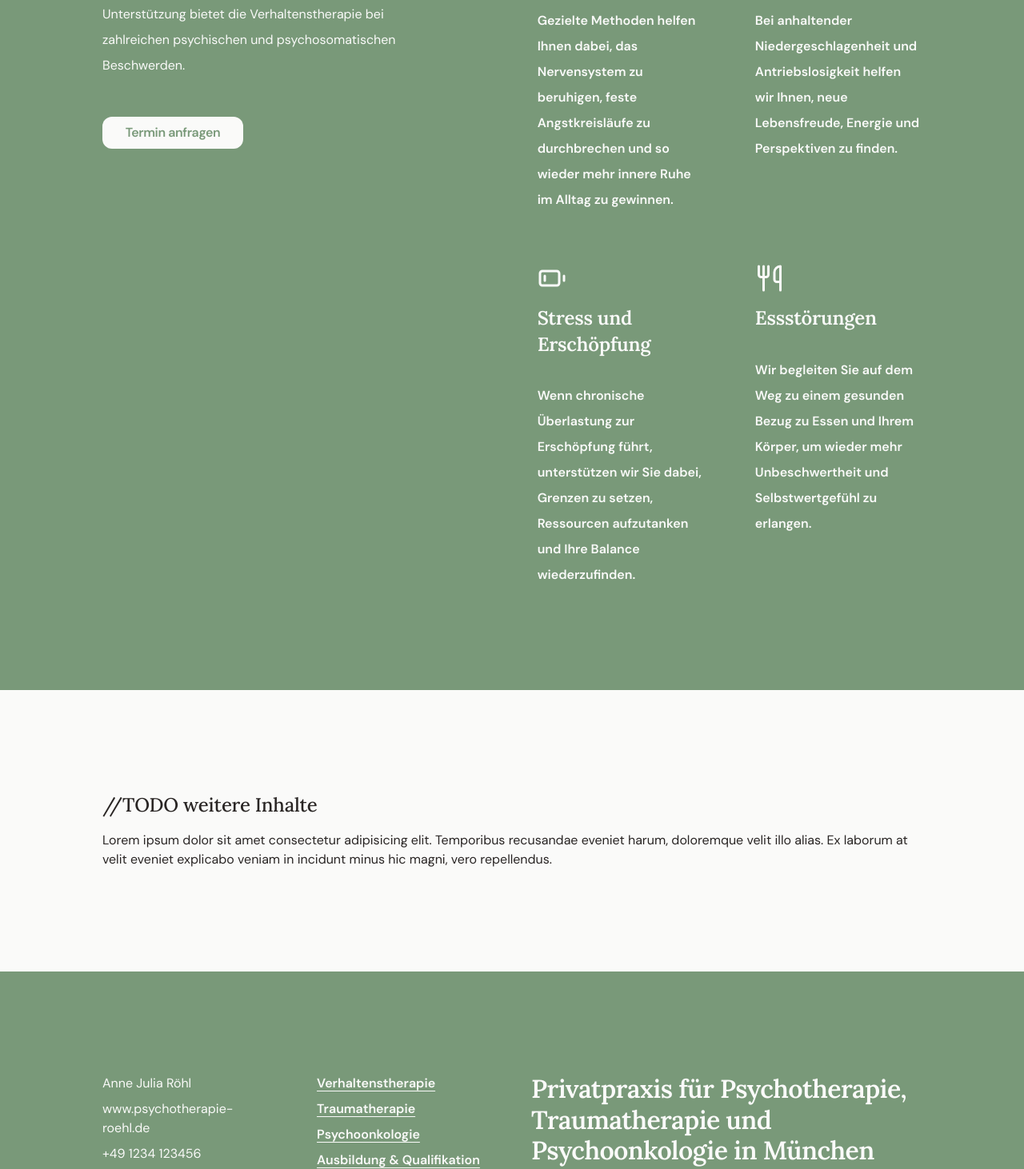
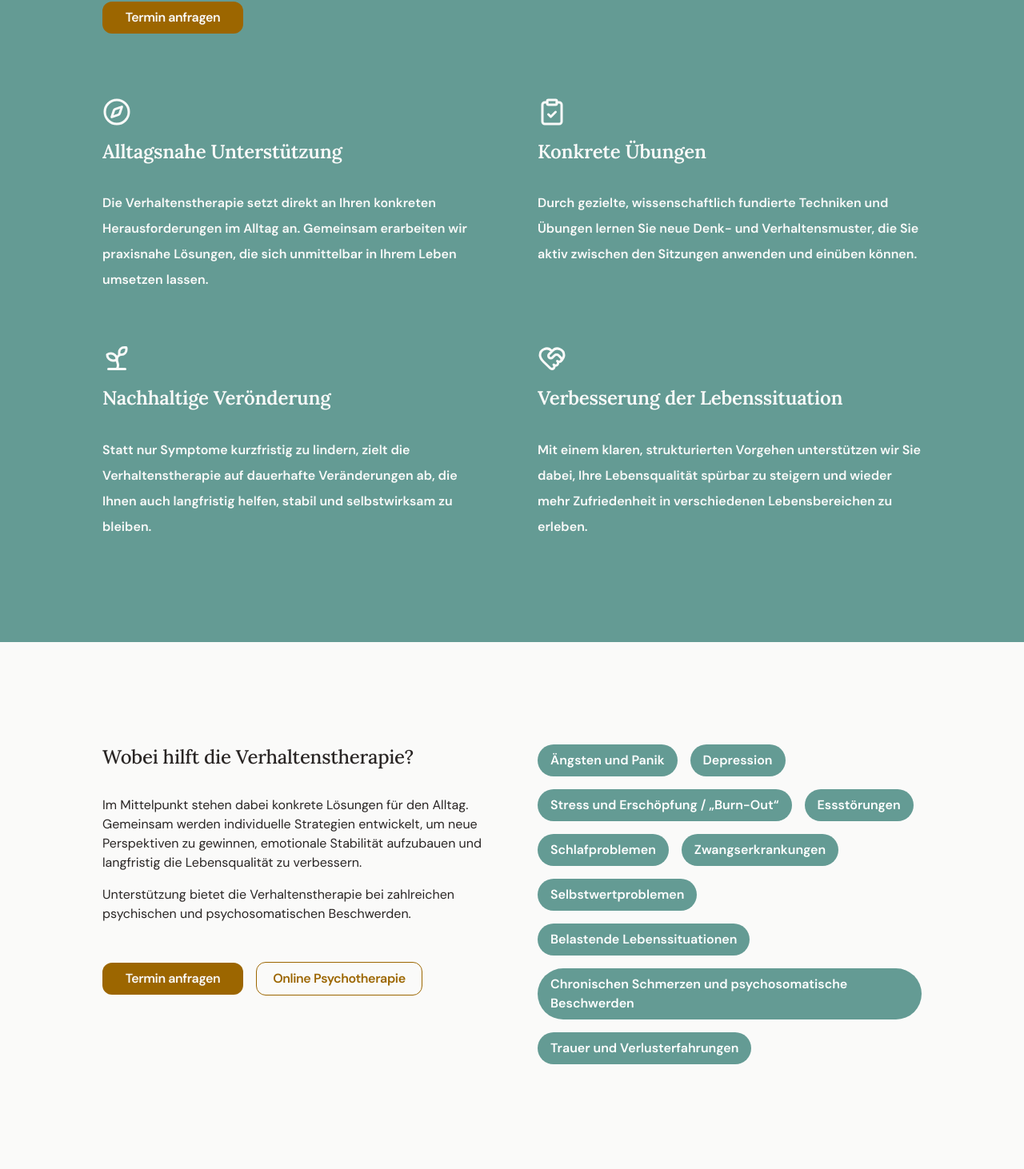
Before and after one commit to dscmari/psychotherapie-r, a Next.js app: page /verhaltenstherapie in a window 1280 px wide. Shown: the part 1197-2659 px from the top of the page at 80% size. Built offline with nearby package versions, Linux system fonts and the light colour scheme.

Commit message:
implement /verhaltenstherapie sections

```diff
--- a/app/components/Features.tsx
+++ b/app/components/Features.tsx
@@ -29,19 +29,19 @@ export default function Features({ className, data }: Props) {
 
   return (
     <div
-      className={`bg-sage flex flex-col xl:flex-row xl:items-start gap-12 lg:gap-16 xl:gap-32 text-stone-light ${className}`}
+      className={`bg-sage-dark flex flex-col 2xl:flex-row 2xl:items-start gap-12 lg:gap-16 2xl:gap-32 text-stone-light ${className}`}
     >
       <div className="flex-1 flex flex-col items-center lg:items-start gap-4">
         <span className="font-light text-sm !text-stone-light">
           {subheader}
         </span>
-        <h1 className="mb-8 lg:!text-3xl/12 xl:!text-5xl/14 !font-bold tracking-wide !text-stone-light">
+        <h1 className="mb-8 lg:!text-3xl/12 2xl:!text-5xl/14 !font-bold tracking-wide !text-stone-light">
           {headline}
         </h1>
-        <p className="xl:text-base/8 text-center lg:text-start !text-stone-light lg:max-w-3/5 xl:max-w-full">
+        <p className="2xl:text-base/8 text-center lg:text-start !text-stone-light lg:max-w-3/5 2xl:max-w-full">
           {intro}
         </p>
-        <ContactBtn className="mx-auto lg:mx-0 mt-8 bg-stone-light !text-sage hover:!bg-sage-brown hover:!text-stone-50" />
+        <ContactBtn className="mx-auto lg:mx-0 mt-8 hover:!bg-sage-brown" />
       </div>
       <div className="flex-2 grid grid-cols-1 lg:grid-cols-2 gap-16 mt-4">
         {bullets.map((bullet, index) => {
--- a/app/components/navbar/Navbar.tsx
+++ b/app/components/navbar/Navbar.tsx
@@ -35,7 +35,7 @@ export default function Navbar({ className }: Props) {
   return (
     <div className={`${className}`}>
       {/* mobile & tablet */}
-      <div className="lg:hidden w-full p-4 md:px-8">
+      <div className="lg:hidden w-full p-4 md:px-8 dark:text-stone">
         <div className="flex justify-between items-center">
           {/* <Link href="/" className="font-semibold font-lora text-xl sm:hidden">
             Psychotherapie Röhl
@@ -166,7 +166,7 @@ export default function Navbar({ className }: Props) {
                   </Link>
                 </div>
 
-                <ContactBtn className="mx-auto" />
+                <ContactBtn className="mx-auto mt-8" />
               </div>
             </motion.div>
           </div>
--- a/app/components/navbar/desktop/DesktopNavbar.tsx
+++ b/app/components/navbar/desktop/DesktopNavbar.tsx
@@ -34,12 +34,12 @@ export default function DesktopNavbar({ className }: Props) {
           </div>
         </div>
       </div>
-      <div className="flex items-start justify-between gap-16 mt-4 ">
-        <Link className="font-semibold !font-lora text-xl 2xl:self-center" href={"/"}>
+      <div className="flex items-start justify-between gap-16 mt-4 dark:text-stone">
+        <Link className={`font-semibold !font-lora text-xl 2xl:self-center nav-link`} href={"/"}>
           Psychotherapie <br /> Anne Julia Röhl
         </Link>
         {/* <ShiftingDropDown /> */}
-        <div className="flex flex-col gap-2 !font-lora">
+        <div className="flex flex-col gap-2 !font-lora ">
           <div className="flex gap-8 xl:gap-16">
             <Link className={`nav-link ${pathname === "/verhaltenstherapie" ? "active" : ""}`} href={"/verhaltenstherapie/"} >
               Verhaltenstherapie
--- a/app/data/features.tsx
+++ b/app/data/features.tsx
@@ -1,30 +1,30 @@
-import { Siren, CloudRain, BatteryLow, Utensils } from "lucide-react";
+import { Siren, CloudRain, BatteryLow, Utensils, ClipboardCheck, Compass, HeartHandshake, Sprout } from "lucide-react";
 
 export const verhaltenstherapieFeatures = {
-  headline: "Anwendungsfelder",
+  headline: "Vorteile der Verhaltenstherapie",
   subheader: "Verhaltenstherapie",
   intro:
-    "Unterstützung bietet die Verhaltenstherapie bei zahlreichen psychischen und psychosomatischen Beschwerden.",
+    "Die Verhaltenstherapie zählt zu den am besten erforschten Psychotherapieverfahren und wird von den gesetzlichen und privaten Krankenkassen anerkannt. ",
   bullets: [
 {
-      icon: <Siren className="shrink-0" size={36} />,
-      header: "Ängste und Panik",
-      text: "Gezielte Methoden helfen Ihnen dabei, das Nervensystem zu beruhigen, feste Angstkreisläufe zu durchbrechen und so wieder mehr innere Ruhe im Alltag zu gewinnen.",
+  icon: <Compass className="shrink-0" size={36} />,
+  header: "Alltagsnahe Unterstützung",
+  text: "Die Verhaltenstherapie setzt direkt an Ihren konkreten Herausforderungen im Alltag an. Gemeinsam erarbeiten wir praxisnahe Lösungen, die sich unmittelbar in Ihrem Leben umsetzen lassen.",
 },
 {
-      icon: <CloudRain className="shrink-0" size={36} />,
-      header: "Depression",
-      text: "Bei anhaltender Niedergeschlagenheit und Antriebslosigkeit helfen wir Ihnen, neue Lebensfreude, Energie und Perspektiven zu finden.",
+  icon: <ClipboardCheck className="shrink-0" size={36} />,
+  header: "Konkrete Übungen",
+  text: "Durch gezielte, wissenschaftlich fundierte Techniken und Übungen lernen Sie neue Denk- und Verhaltensmuster, die Sie aktiv zwischen den Sitzungen anwenden und einüben können.",
 },
 {
-      icon: <BatteryLow className="shrink-0" size={36} />,
-      header: "Stress und Erschöpfung",
-      text: "Wenn chronische Überlastung zur Erschöpfung führt, unterstützen wir Sie dabei, Grenzen zu setzen, Ressourcen aufzutanken und Ihre Balance wiederzufinden.",
+  icon: <Sprout className="shrink-0" size={36} />,
+  header: "Nachhaltige Verönderung",
+  text: "Statt nur Symptome kurzfristig zu lindern, zielt die Verhaltenstherapie auf dauerhafte Veränderungen ab, die Ihnen auch langfristig helfen, stabil und selbstwirksam zu bleiben.",
 },
 {
-      icon: <Utensils className="shrink-0" size={36} />,
-      header: "Essstörungen",
-      text: "Wir begleiten Sie auf dem Weg zu einem gesunden Bezug zu Essen und Ihrem Körper, um wieder mehr Unbeschwertheit und Selbstwertgefühl zu erlangen.",
+  icon: <HeartHandshake className="shrink-0" size={36} />,
+  header: "Verbesserung der Lebenssituation",
+  text: "Mit einem klaren, strukturierten Vorgehen unterstützen wir Sie dabei, Ihre Lebensqualität spürbar zu steigern und wieder mehr Zufriedenheit in verschiedenen Lebensbereichen zu erleben.",
 },
   ],
 };
--- a/app/data/hero.ts
+++ b/app/data/hero.ts
@@ -2,7 +2,7 @@ export const verhaltenstherapieHero = {
     title: "Verhaltenstherapie",
     subtitle: "Moderne Psychotherapie für nachhaltige Veränderungen",
     text_1: "Die Verhaltenstherapie ist eine wissenschaftlich anerkannte Form der Psychotherapie zur Behandlung psychischer Belastungen und Erkrankungen. Sie basiert auf der Erkenntnis, dass Gedanken, Gefühle und Verhaltensweisen miteinander verbunden sind und sich gegenseitig beeinflussen. Ziel der Verhaltenstherapie ist es, belastende Denk- und Verhaltensmuster zu erkennen, zu verstehen und Schritt für Schritt zu verändern.",
-    text_2: "Im Mittelpunkt stehen konkrete Lösungen für den Alltag. Gemeinsam werden individuelle Strategien entwickelt, um neue Perspektiven zu gewinnen, emotionale Stabilität aufzubauen und langfristig die Lebensqualität zu verbessern.",
+    // text_2: "Im Mittelpunkt stehen konkrete Lösungen für den Alltag. Gemeinsam werden individuelle Strategien entwickelt, um neue Perspektiven zu gewinnen, emotionale Stabilität aufzubauen und langfristig die Lebensqualität zu verbessern.",
     btn: "Ablauf & Kosten",
     imgPath: "/images/40145-1065_squooshed.jpg"
 
--- a/app/globals.css
+++ b/app/globals.css
@@ -6,6 +6,7 @@
   --color-stone: oklch(26.8% 0.007 34.298); /* stone-800 */
   --color-stone-light: oklch(98.5% 0.001 106.423); /* stone-50 */
   --color-sage: oklch(65% 0.06 145);
+   --color-sage-dark: oklch(65% 0.06 545);
   --color-sage-brown: oklch(55% 0.16 445);
   --color-cta: oklch(64.6% 0.222 41.116); /* cta */
 }
--- a/app/verhaltenstherapie/page.tsx
+++ b/app/verhaltenstherapie/page.tsx
@@ -1,30 +1,94 @@
-import React from "react";
+import Link from "next/link";
 import Hero from "../components/Hero";
 import { verhaltenstherapieHero } from "../data/hero";
 import Features from "../components/Features";
 import { verhaltenstherapieFeatures } from "../data/features";
+import ContactBtn from "../components/btns/ContactBtn";
+import TopicBtn from "../components/btns/TopicBtn";
 
 export default function page() {
-  const { title, subtitle, text_1, text_2, btn, imgPath } = verhaltenstherapieHero;
-  const {headline, subheader, intro, bullets } = verhaltenstherapieFeatures
+  const issues = [
+    "Ängsten und Panik",
+    "Depression",
+    "Stress und Erschöpfung / „Burn-Out“",
+    "Essstörungen",
+    "Schlafproblemen",
+    "Zwangserkrankungen",
+    "Selbstwertproblemen",
+    "Belastende Lebenssituationen",
+    "Chronischen Schmerzen und psychosomatische Beschwerden",
+    "Trauer und Verlusterfahrungen",
+  ];
+  const { title, subtitle, text_1, btn, imgPath } = verhaltenstherapieHero;
   return (
     <div>
       <Hero
         title={title}
         subtitle={subtitle}
         text_1={text_1}
-        text_2={text_2}
         btn={btn}
         imgPath={imgPath}
       />
-      <Features data={verhaltenstherapieFeatures} className="px-4 py-24 md:px-16 lg:p-32 mt-24 lg:mt-32 2xl:mt-48"/>
-            <section className="py-24 lg:py-32 px-4 md:px-16 lg:px-32 ">
-        <h2>//TODO weitere Inhalte</h2>
-        <p>
-          Lorem ipsum dolor sit amet consectetur adipisicing elit. Temporibus
-          recusandae eveniet harum, doloremque velit illo alias. Ex laborum at
-          velit eveniet explicabo veniam in incidunt minus hic magni, vero
-          repellendus.
+      <Features
+        data={verhaltenstherapieFeatures}
+        className="px-4 py-24 md:px-16 lg:p-32 mt-24 lg:mt-32 2xl:mt-48"
+      />
+      <section className="pt-24 lg:pt-32 px-4 md:px-16 lg:px-32 ">
+        <div className="flex flex-col xl:flex-row gap-12 xl:gap-16">
+          <div className="flex-1 flex flex-col gap-4">
+            <h2>Wobei hilft die Verhaltenstherapie?</h2>
+            <p>
+              Im Mittelpunkt stehen dabei konkrete Lösungen für den Alltag.
+              Gemeinsam werden individuelle Strategien entwickelt, um neue
+              Perspektiven zu gewinnen, emotionale Stabilität aufzubauen und
+              langfristig die Lebensqualität zu verbessern.
+            </p>
+            <p>
+              Unterstützung bietet die Verhaltenstherapie bei zahlreichen
+              psychischen und psychosomatischen Beschwerden.
+            </p>
+            <div className="hidden lg:flex flex-col items-center gap-4 lg:flex-row mt-8">
+              <ContactBtn className="w-full lg:w-44 mx-4 lg:mx-0 " />
+              <TopicBtn
+                className="w-full lg:w-52 mx-4 lg:mx-0 "
+                text={`Online Psychotherapie`}
+                path={`/online-psychotherapie/`}
+              />
+            </div>
+          </div>
+          <div className="flex-1">
+            <ul className="flex flex-wrap gap-4">
+              {issues.map((e, index) => (
+                <li
+                  key={index}
+                  className="bg-sage-dark text-white font-semibold rounded-full px-4 py-2"
+                >
+                  {e}
+                </li>
+              ))}
+            </ul>
+          </div>
+               <div className="flex lg:hidden flex-col items-center gap-4 lg:flex-row mt-8">
+              <ContactBtn className="w-full lg:w-44 mx-4 lg:mx-0 " />
+              <TopicBtn
+                className="w-full lg:w-52 mx-4 lg:mx-0 "
+                text={`Online Psychotherapie`}
+                path={`/online-psychotherapie/`}
+              />
+            </div>
+        </div>
+      </section>
+      <section className="py-12 lg:py-32 px-4 md:px-16 lg:px-32 ">
+        <p className="text-center">
+          Wenn Sie Unterstützung suchen oder Fragen zur Verhaltenstherapie
+          haben, nehme Sie gerne{" "}
+          <Link
+            href={"/#/"}
+            className="underline underline-offset-2 text-sage-dark font-semibold"
+          >
+            Kontakt
+          </Link>{" "}
+          auf.
         </p>
       </section>
     </div>
```
Lines whose indentation alone changed are shown as unchanged.
